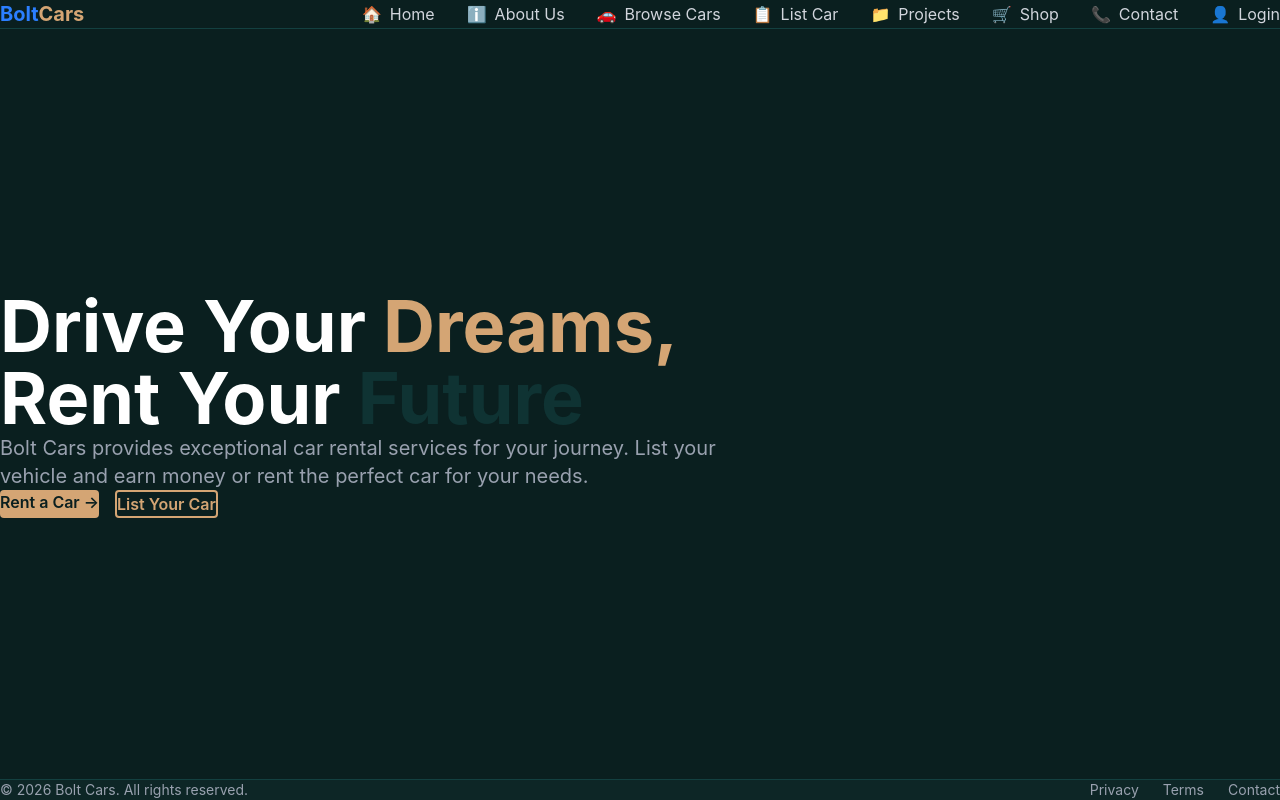
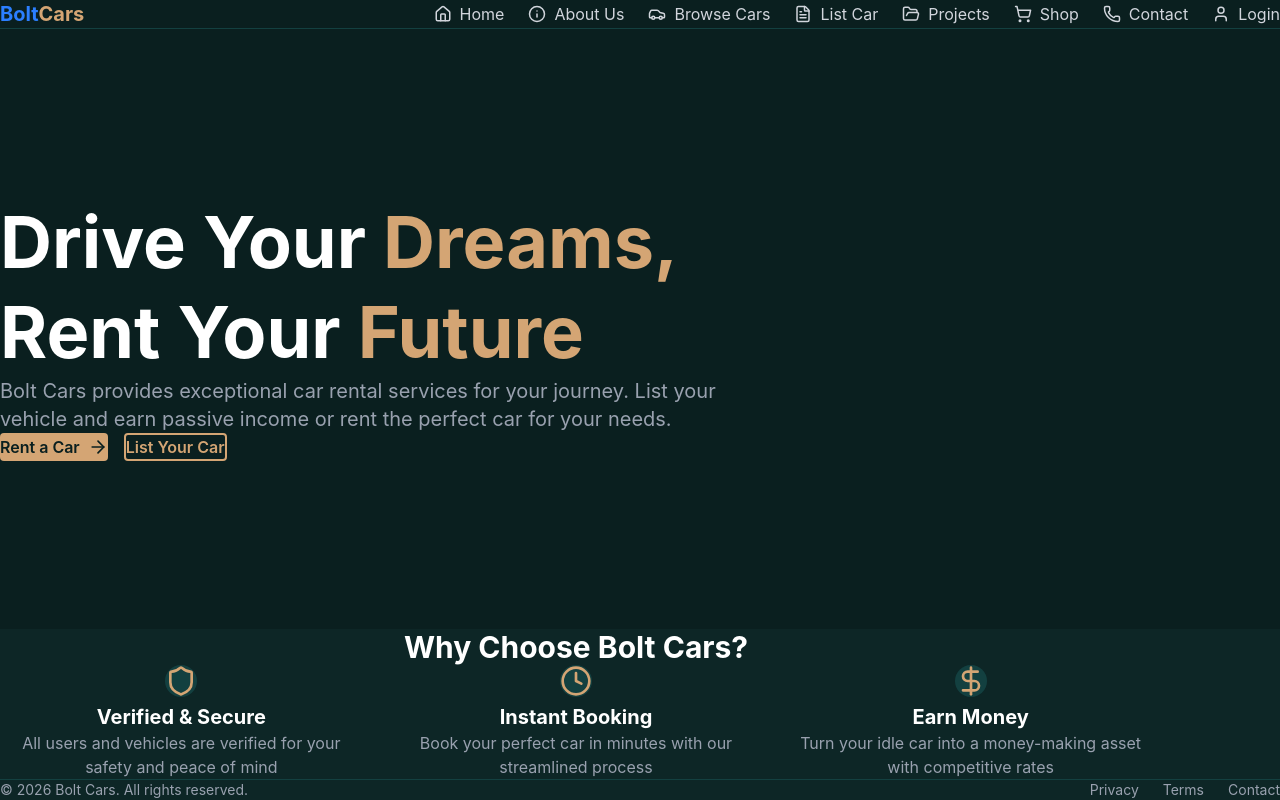
Before and after one commit to Shadow986/bolt-cars, a React (Vite) app: page / in a window 1280 px wide. Built offline with nearby package versions, Linux system fonts and the light colour scheme; no server answers; the HTML template or start-up script is replaced by a standard one.

Commit message:
Add lucide icons and features section with proper content

```diff
--- a/package.json
+++ b/package.json
@@ -19,6 +19,7 @@
     "@types/react": "^19.2.14",
     "@types/react-dom": "^19.2.3",
     "@vitejs/plugin-react": "^5.1.4",
+    "lucide-react": "^0.577.0",
     "react": "^19.2.4",
     "react-dom": "^19.2.4",
     "react-router-dom": "^7.13.1",
--- a/src/components/Header.tsx
+++ b/src/components/Header.tsx
@@ -1,4 +1,5 @@
 import { Link } from 'react-router-dom'
+import { Home, Info, Car, FileText, FolderOpen, ShoppingCart, Phone, User } from 'lucide-react'
 
 interface HeaderProps {
   user?: any
@@ -16,35 +17,35 @@ export default function Header({ user, profile, signOut }: HeaderProps) {
             <span style={{color: '#d4a574'}}>Cars</span>
           </Link>
 
-          <nav className="flex items-center gap-8">
+          <nav className="flex items-center gap-6">
             <Link to="/" className="text-gray-300 hover:text-white transition flex items-center gap-2">
-              <span>🏠</span> Home
+              <Home size={18} /> Home
             </Link>
             <Link to="/about" className="text-gray-300 hover:text-white transition flex items-center gap-2">
-              <span>ℹ️</span> About Us
+              <Info size={18} /> About Us
             </Link>
             <Link to="/renter" className="text-gray-300 hover:text-white transition flex items-center gap-2">
-              <span>🚗</span> Browse Cars
+              <Car size={18} /> Browse Cars
             </Link>
             <Link to="/owner" className="text-gray-300 hover:text-white transition flex items-center gap-2">
-              <span>📋</span> List Car
+              <FileText size={18} /> List Car
             </Link>
             <Link to="/projects" className="text-gray-300 hover:text-white transition flex items-center gap-2">
-              <span>📁</span> Projects
+              <FolderOpen size={18} /> Projects
             </Link>
             <Link to="/shop" className="text-gray-300 hover:text-white transition flex items-center gap-2">
-              <span>🛒</span> Shop
+              <ShoppingCart size={18} /> Shop
             </Link>
             <Link to="/contact" className="text-gray-300 hover:text-white transition flex items-center gap-2">
-              <span>📞</span> Contact
+              <Phone size={18} /> Contact
             </Link>
             {user ? (
               <button onClick={signOut} className="text-gray-300 hover:text-white transition flex items-center gap-2">
-                <span>👤</span> Sign Out
+                <User size={18} /> Sign Out
               </button>
             ) : (
               <Link to="/auth" className="text-gray-300 hover:text-white transition flex items-center gap-2">
-                <span>👤</span> Login
+                <User size={18} /> Login
               </Link>
             )}
           </nav>
--- a/src/pages/HomePage.tsx
+++ b/src/pages/HomePage.tsx
@@ -2,6 +2,7 @@ import { Link } from 'react-router-dom'
 import { useAuth } from '@/contexts/AuthContext'
 import Header from '@/components/Header'
 import Footer from '@/components/Footer'
+import { ArrowRight, Shield, Clock, DollarSign } from 'lucide-react'
 
 export default function HomePage() {
   const { user, profile, signOut } = useAuth()
@@ -13,24 +14,54 @@ export default function HomePage() {
       {/* Hero Section */}
       <section className="flex-grow flex items-center py-20 px-6">
         <div className="max-w-6xl mx-auto">
-          <h1 className="text-7xl font-bold mb-6">
+          <h1 className="text-7xl font-bold mb-6 leading-tight">
             <span className="text-white">Drive Your </span>
             <span style={{color: '#d4a574'}}>Dreams,</span>
             <br />
             <span className="text-white">Rent Your </span>
-            <span style={{color: '#0f3333'}}>Future</span>
+            <span style={{color: '#d4a574'}}>Future</span>
           </h1>
           <p className="text-xl text-gray-400 mb-10 max-w-3xl">
             Bolt Cars provides exceptional car rental services for your journey.
-            List your vehicle and earn money or rent the perfect car for your needs.
+            List your vehicle and earn passive income or rent the perfect car for your needs.
           </p>
           <div className="flex gap-4">
-            <Link to="/auth?role=renter" className="px-8 py-3 rounded font-semibold" style={{backgroundColor: '#d4a574', color: '#0a1f1f'}}>
-              Rent a Car →
+            <Link to="/auth?role=renter" className="px-8 py-3 rounded font-semibold flex items-center gap-2 hover:opacity-90 transition" style={{backgroundColor: '#d4a574', color: '#0a1f1f'}}>
+              Rent a Car <ArrowRight size={20} />
             </Link>
-            <Link to="/auth?role=owner" className="px-8 py-3 border-2 rounded font-semibold" style={{borderColor: '#d4a574', color: '#d4a574'}}>
+            <Link to="/auth?role=owner" className="px-8 py-3 border-2 rounded font-semibold hover:bg-opacity-10 transition" style={{borderColor: '#d4a574', color: '#d4a574'}}>
               List Your Car
             </Link>
+          </div>
+        </div>
+      </section>
+
+      {/* Features Section */}
+      <section className="py-16 px-6" style={{backgroundColor: '#0d2626'}}>
+        <div className="max-w-6xl mx-auto">
+          <h2 className="text-3xl font-bold text-center mb-12 text-white">Why Choose Bolt Cars?</h2>
+          <div className="grid md:grid-cols-3 gap-8">
+            <div className="text-center">
+              <div className="inline-flex p-4 rounded-full mb-4" style={{backgroundColor: '#134040'}}>
+                <Shield size={32} style={{color: '#d4a574'}} />
+              </div>
+              <h3 className="text-xl font-bold mb-2 text-white">Verified & Secure</h3>
+              <p className="text-gray-400">All users and vehicles are verified for your safety and peace of mind</p>
+            </div>
+            <div className="text-center">
+              <div className="inline-flex p-4 rounded-full mb-4" style={{backgroundColor: '#134040'}}>
+                <Clock size={32} style={{color: '#d4a574'}} />
+              </div>
+              <h3 className="text-xl font-bold mb-2 text-white">Instant Booking</h3>
+              <p className="text-gray-400">Book your perfect car in minutes with our streamlined process</p>
+            </div>
+            <div className="text-center">
+              <div className="inline-flex p-4 rounded-full mb-4" style={{backgroundColor: '#134040'}}>
+                <DollarSign size={32} style={{color: '#d4a574'}} />
+              </div>
+              <h3 className="text-xl font-bold mb-2 text-white">Earn Money</h3>
+              <p className="text-gray-400">Turn your idle car into a money-making asset with competitive rates</p>
+            </div>
           </div>
         </div>
       </section>
```
Also changed, not shown: 1 other file (tests, documents, lock files or other folders).
